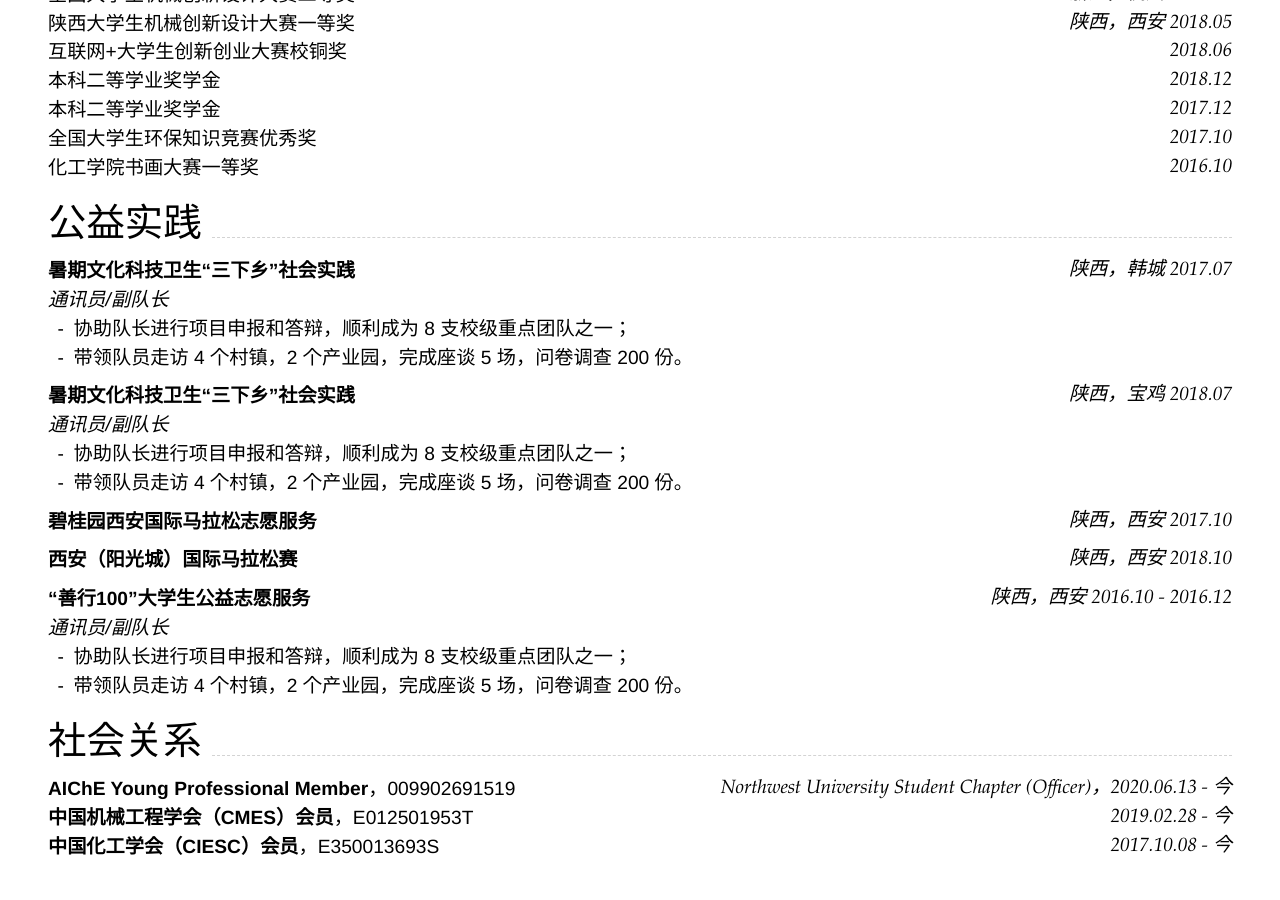
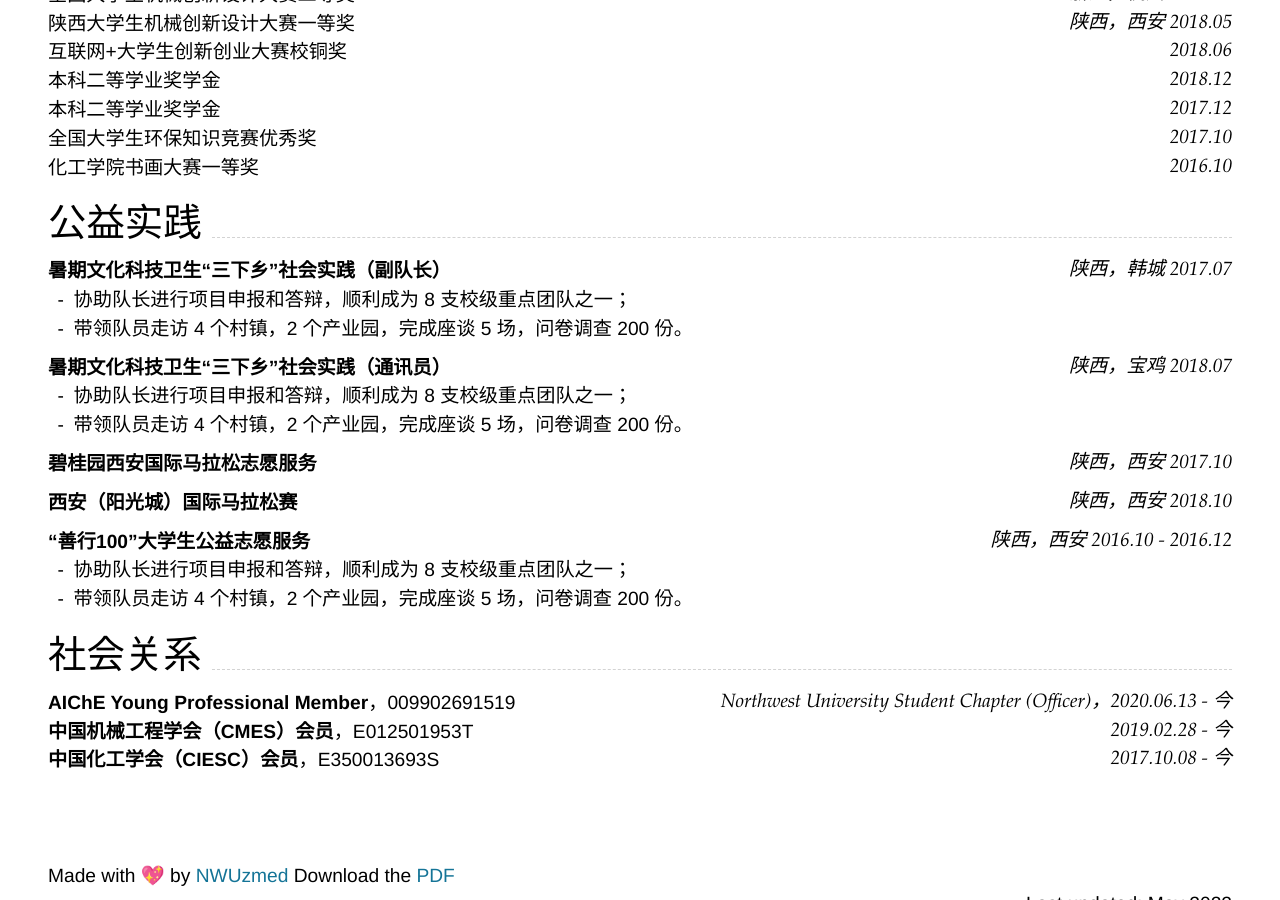
Before and after one commit to nwuzmedoutlook/resume, a Jekyll site: the page built from index.md, in a window 1280 px wide and 900 px high, scrolled down 3022 px. Built offline with Jekyll 4.4.1, drawn with Linux system fonts in a browser that asks for light colours; nearby versions of some CDN libraries.

Commit message:
Update index.md

```diff
--- a/index.md
+++ b/index.md
@@ -171,15 +171,11 @@ Chem-E-Car 竞赛全球总决赛第 9 名 `美国，佛罗里达 2019.11` <br>
 
 ## 公益实践
 
-### **暑期文化科技卫生“三下乡”社会实践** `陕西，韩城 2017.07`
-
-_通讯员/副队长_<br>
+### **暑期文化科技卫生“三下乡”社会实践（副队长）** `陕西，韩城 2017.07`
 - 协助队长进行项目申报和答辩，顺利成为 8 支校级重点团队之一；
 - 带领队员走访 4 个村镇，2 个产业园，完成座谈 5 场，问卷调查 200 份。
 
-### **暑期文化科技卫生“三下乡”社会实践** `陕西，宝鸡 2018.07`
-
-_通讯员/副队长_<br>
+### **暑期文化科技卫生“三下乡”社会实践（通讯员）** `陕西，宝鸡 2018.07`
 - 协助队长进行项目申报和答辩，顺利成为 8 支校级重点团队之一；
 - 带领队员走访 4 个村镇，2 个产业园，完成座谈 5 场，问卷调查 200 份。
 
@@ -188,8 +184,6 @@ _通讯员/副队长_<br>
 ### **西安（阳光城）国际马拉松赛** `陕西，西安 2018.10`
 
 ### **“善行100”大学生公益志愿服务** `陕西，西安 2016.10 - 2016.12`
-
-_通讯员/副队长_<br>
 - 协助队长进行项目申报和答辩，顺利成为 8 支校级重点团队之一；
 - 带领队员走访 4 个村镇，2 个产业园，完成座谈 5 场，问卷调查 200 份。
 
@@ -204,4 +198,4 @@ _通讯员/副队长_<br>
 <br>
 Made with 💖 by <a href="https://github.com/NWUzmed/nwuzmed.github.io" target="_blank" rel="noopener">NWUzmed</a>
 Download the<span class="print"> <a href="javascript:window.print()">PDF</a> </span>
-Last updated: May 2022
+<p align="right">Last updated: May 2022</p>
```
